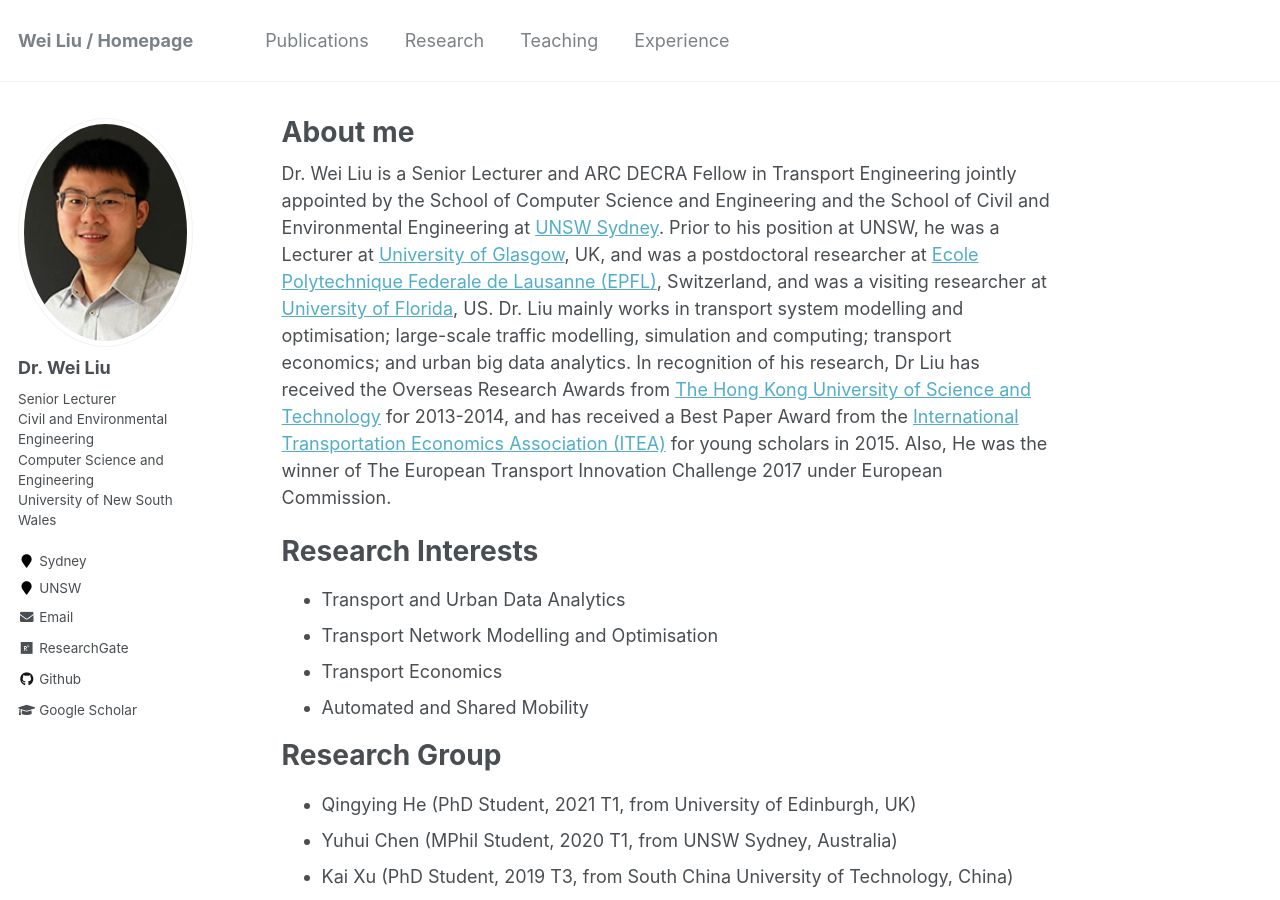
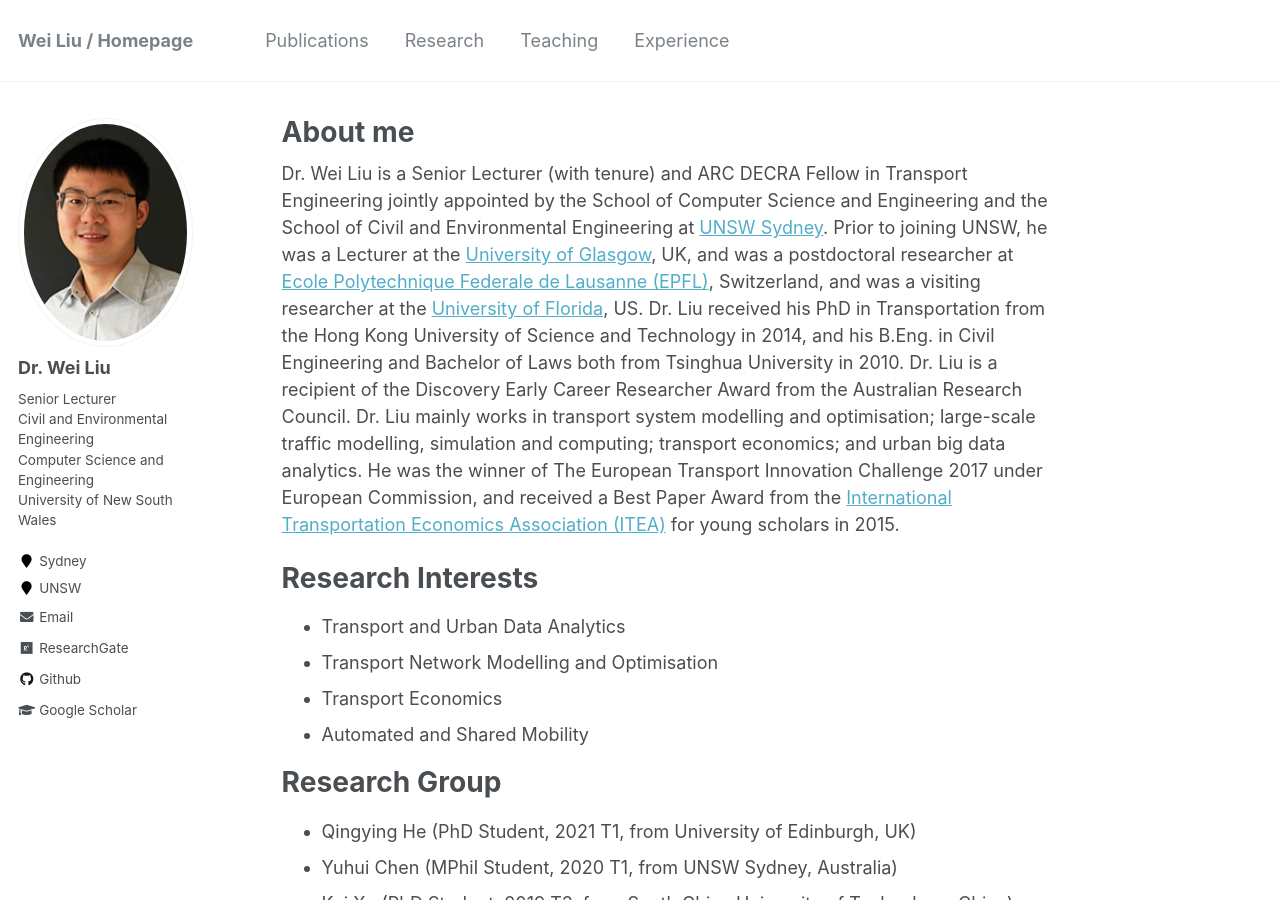
Before and after one commit to weiliu2016/weiliu2016.github.io, a Jekyll site: the page built from _pages/about.md, in a window 1280 px wide and 900 px high. Built offline with Jekyll 4.4.1, drawn with Linux system fonts in a browser that asks for light colours.

Commit message:
Update about.md

```diff
--- a/_pages/about.md
+++ b/_pages/about.md
@@ -8,7 +8,7 @@ redirect_from:
   - /about.html
 ---
 
-Dr. Wei Liu is a Senior Lecturer and ARC DECRA Fellow in Transport Engineering jointly appointed by the School of Computer Science and Engineering and the School of Civil and Environmental Engineering at [UNSW Sydney](https://www.unsw.edu.au/). Prior to his position at UNSW, he was a Lecturer at [University of Glasgow](https://www.gla.ac.uk/), UK, and was a postdoctoral researcher at [Ecole Polytechnique Federale de Lausanne (EPFL)](https://www.epfl.ch/en/), Switzerland, and was a visiting researcher at [University of Florida](http://www.ufl.edu/), US. Dr. Liu mainly works in transport system modelling and optimisation; large-scale traffic modelling, simulation and computing; transport economics; and urban big data analytics. In recognition of his research, Dr Liu has received the Overseas Research Awards from [The Hong Kong University of Science and Technology](https://www.ust.hk/home) for 2013-2014, and has received a Best Paper Award from the [International Transportation Economics Association (ITEA)](https://iteaweb.org/) for young scholars in 2015. Also, He was the winner of The European Transport Innovation Challenge 2017 under European Commission.
+Dr. Wei Liu is a Senior Lecturer (with tenure) and ARC DECRA Fellow in Transport Engineering jointly appointed by the School of Computer Science and Engineering and the School of Civil and Environmental Engineering at [UNSW Sydney](https://www.unsw.edu.au/). Prior to joining UNSW, he was a Lecturer at the [University of Glasgow](https://www.gla.ac.uk/), UK, and was a postdoctoral researcher at [Ecole Polytechnique Federale de Lausanne (EPFL)](https://www.epfl.ch/en/), Switzerland, and was a visiting researcher at the [University of Florida](http://www.ufl.edu/), US. Dr. Liu received his PhD in Transportation from the Hong Kong University of Science and Technology in 2014, and his B.Eng. in Civil Engineering and Bachelor of Laws both from Tsinghua University in 2010. Dr. Liu is a recipient of the Discovery Early Career Researcher Award from the Australian Research Council. Dr. Liu mainly works in transport system modelling and optimisation; large-scale traffic modelling, simulation and computing; transport economics; and urban big data analytics. He was the winner of The European Transport Innovation Challenge 2017 under European Commission, and received a Best Paper Award from the [International Transportation Economics Association (ITEA)](https://iteaweb.org/) for young scholars in 2015.
 
 Research Interests
 ======
```
